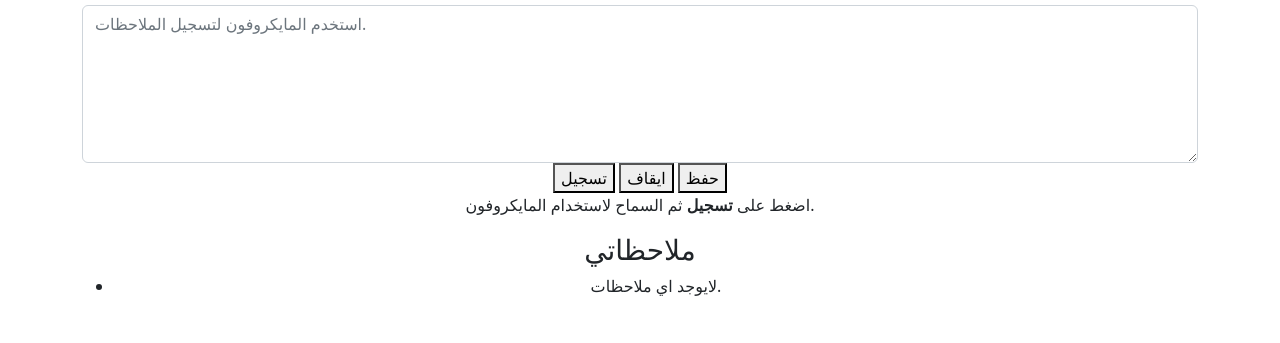
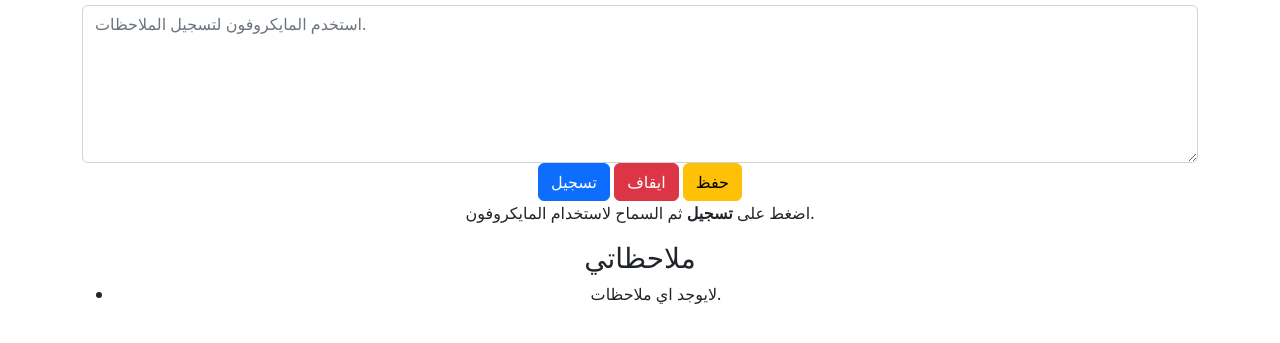
Before and after one commit to amin-agrebi/webspeech, a plain HTML site: page index.html in a window 1280 px wide. Shown: the part 93-436 px from the top of the page. Drawn offline with nearby package versions, Linux system fonts and the light colour scheme.

Commit message:
Update index.html

```diff
--- a/index.html
+++ b/index.html
@@ -28,9 +28,9 @@
                     <textarea  id="note-textarea" class="form-control" placeholder="استخدم المايكروفون لتسجيل الملاحظات." rows="6"
                     , width="200" ></textarea>
                 </div>
-                <button id="start-record-btn" title="Start Recording">تسجيل</button>
-                <button id="pause-record-btn" title="Pause Recording">ايقاف</button>
-                <button id="save-note-btn" title="Save Note">حفظ</button>
+                <button id="start-record-btn" class="btn btn-primary btn-block" title="Start Recording">تسجيل</button>
+                <button id="pause-record-btn" class="btn btn-danger btn-block" title="Pause Recording">ايقاف</button>
+                <button id="save-note-btn" class="btn btn-warning btn-block" title="Save Note">حفظ</button>
                 <p id="recording-instructions">اضغط على <strong>تسجيل</strong> ثم السماح لاستخدام المايكروفون.</p>
 
                 <h3>ملاحظاتي</h3>
```
